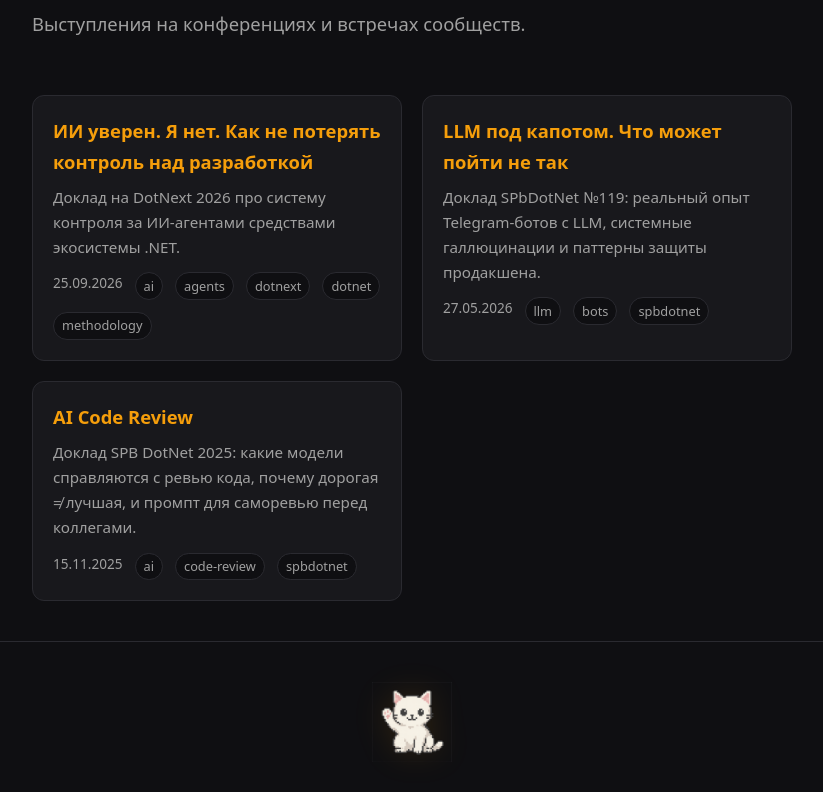
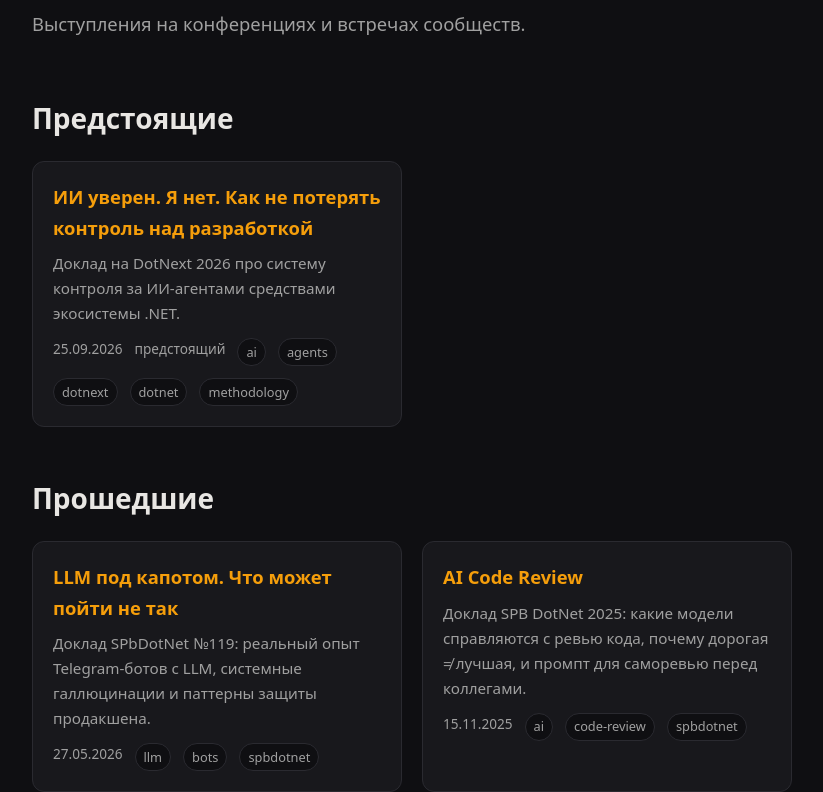
Before and after one commit to svetkis/kotreview-site, an Astro site: page /talks in a window 1280 px wide. Shown: the part 197-989 px from the top of the page, without its empty margins (228-1051 px from the left). Built offline with nearby package versions, Linux system fonts and the light colour scheme; Astro itself is replaced by a stand-in of ours.

Commit message:
split talks into upcoming and past sections

```diff
--- a/src/pages/talks.astro
+++ b/src/pages/talks.astro
@@ -3,9 +3,21 @@ import Layout from '../layouts/Layout.astro';
 import Card from '../components/Card.astro';
 import { getCollection } from 'astro:content';
 
+const today = new Date();
+today.setHours(0, 0, 0, 0);
+
+const isUpcoming = (date: Date) => {
+  const d = new Date(date);
+  d.setHours(0, 0, 0, 0);
+  return d >= today;
+};
+
 const talks = (await getCollection('talks'))
   .filter((t) => !t.data.draft)
   .sort((a, b) => b.data.date.getTime() - a.data.date.getTime());
+
+const upcoming = talks.filter((t) => isUpcoming(t.data.date));
+const past = talks.filter((t) => !isUpcoming(t.data.date));
 ---
 
 <Layout title="Доклады — KotReview" description="Доклады про AI Code Review, LLM под капотом продукта и разработку с агентами.">
@@ -15,8 +27,28 @@ const talks = (await getCollection('talks'))
       <p>Выступления на конференциях и встречах сообществ.</p>
     </section>
 
+    {upcoming.length > 0 && (
+      <section style="margin-bottom: 3rem;">
+        <h2 class="section-title">Предстоящие</h2>
         <div class="card-grid card-grid-2">
-      {talks.map((talk) => (
+          {upcoming.map((talk) => (
+            <Card
+              href={`/talks/${talk.id}/`}
+              title={talk.data.title}
+              description={talk.data.description}
+              date={talk.data.date}
+              tags={talk.data.tags}
+              meta="предстоящий"
+            />
+          ))}
+        </div>
+      </section>
+    )}
+
+    <section>
+      <h2 class="section-title">Прошедшие</h2>
+      <div class="card-grid card-grid-2">
+        {past.map((talk) => (
           <Card
             href={`/talks/${talk.id}/`}
             title={talk.data.title}
@@ -26,5 +58,6 @@ const talks = (await getCollection('talks'))
           />
         ))}
       </div>
+    </section>
   </div>
 </Layout>
```
Also changed, not shown: src/pages/index.astro (+32 -3 lines). Lines whose indentation alone changed are shown as unchanged.
